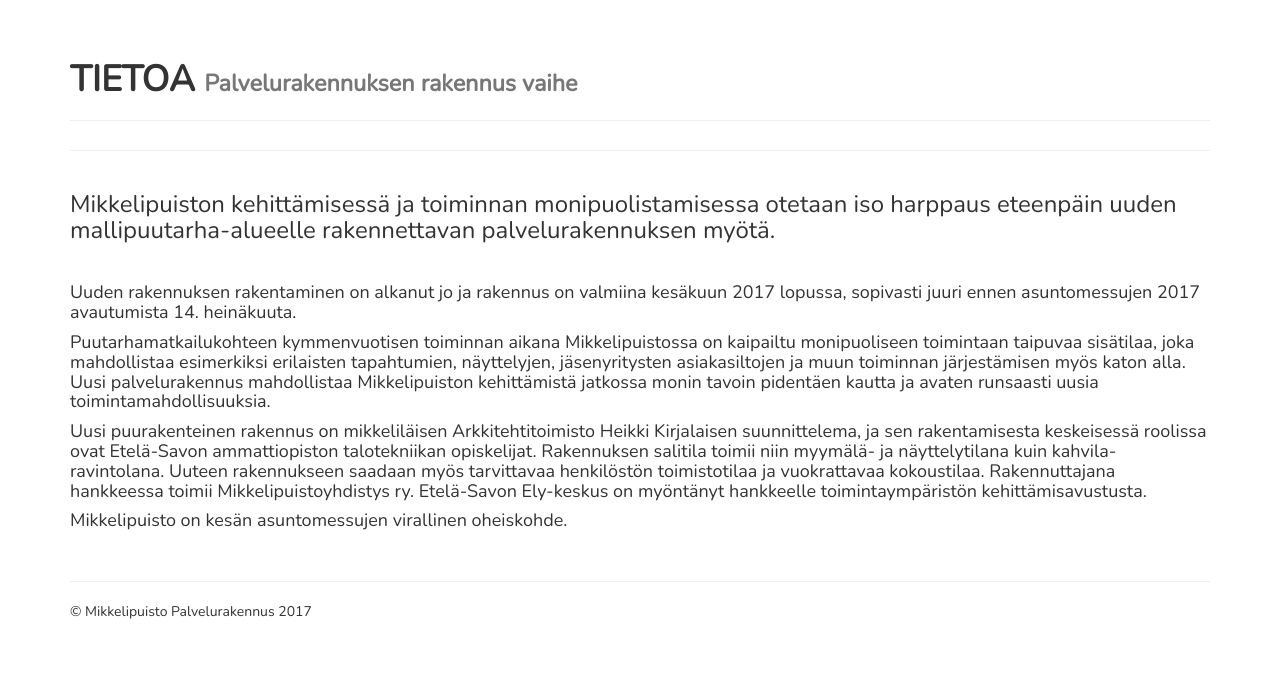
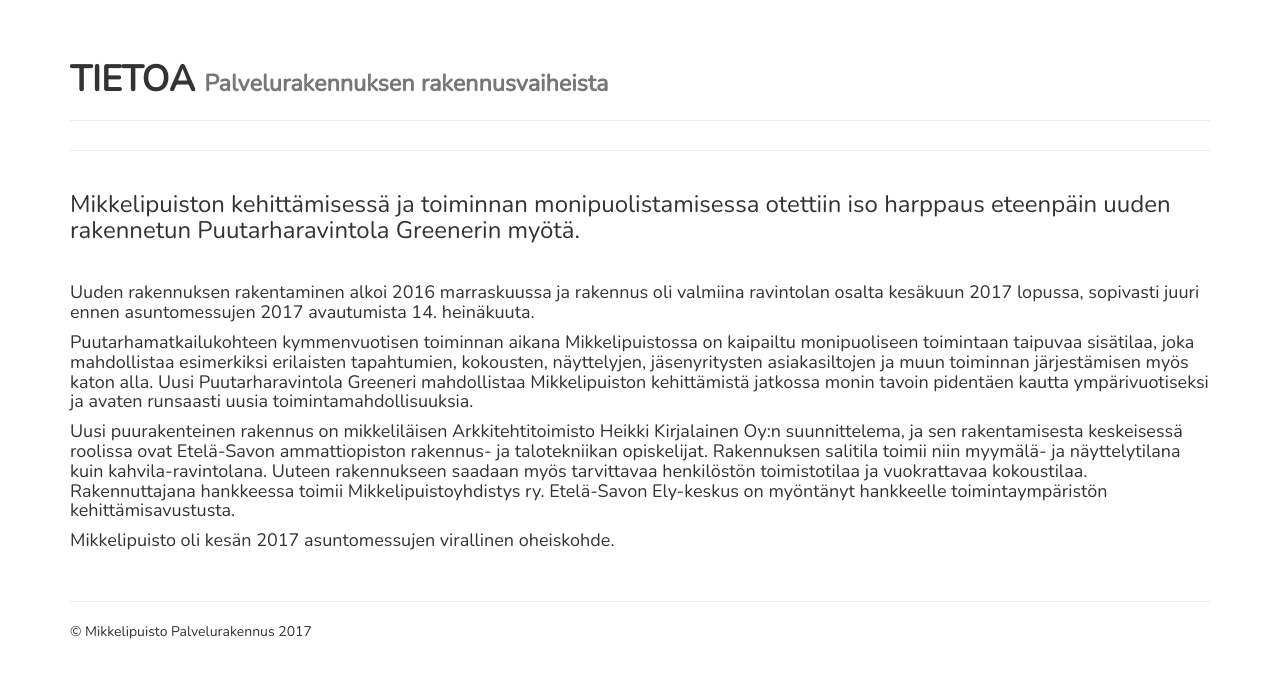
Before and after one commit to datamonnit/mikkelipuisto_v2, a CodeIgniter app: page /database/ in a window 1280 px wide. Shown: the part 112-800 px from the top of the page. Run offline with CodeIgniter, Linux system fonts and the light colour scheme; some libraries are stand-ins or nearby versions.

Commit message:
Etusivun muokkausta

```diff
--- a/application/views/pages/etusivu.php
+++ b/application/views/pages/etusivu.php
@@ -1,19 +1,17 @@
 <div class="row">
     <div class="col-lg-12">
         <h1 class="page-header"><b>TIETOA</b>
-              <small><b>Palvelurakennuksen rakennus vaihe</b></small>
+              <small><b>Palvelurakennuksen rakennusvaiheista</b></small>
               <hr>
         </h1>
     </div>
 </div>
 
-<h3>Mikkelipuiston kehittämisessä ja toiminnan monipuolistamisessa otetaan iso harppaus eteenpäin uuden mallipuutarha-alueelle rakennettavan palvelurakennuksen myötä.</h3>
+<h3>Mikkelipuiston kehittämisessä ja toiminnan monipuolistamisessa otettiin iso harppaus eteenpäin uuden rakennetun Puutarharavintola Greenerin myötä.</h3>
 <br>
-<h4>Uuden rakennuksen rakentaminen on alkanut jo ja rakennus on valmiina kesäkuun 2017 lopussa, sopivasti juuri ennen asuntomessujen 2017 avautumista 14. heinäkuuta.</h4>
-<h4>Puutarhamatkailukohteen kymmenvuotisen toiminnan aikana Mikkelipuistossa on kaipailtu monipuoliseen toimintaan taipuvaa sisätilaa, joka mahdollistaa esimerkiksi erilaisten tapahtumien, näyttelyjen,
- jäsenyritysten asiakasiltojen ja muun toiminnan järjestämisen myös katon alla. Uusi palvelurakennus mahdollistaa Mikkelipuiston kehittämistä jatkossa monin tavoin pidentäen kautta ja avaten runsaasti uusia toimintamahdollisuuksia.</h4>
-<h4>Uusi puurakenteinen rakennus on mikkeliläisen Arkkitehtitoimisto Heikki Kirjalaisen suunnittelema, ja sen rakentamisesta keskeisessä roolissa ovat Etelä-Savon ammattiopiston talotekniikan opiskelijat. Rakennuksen salitila toimii niin myymälä- ja näyttelytilana kuin kahvila-ravintolana.
- Uuteen rakennukseen saadaan myös tarvittavaa henkilöstön toimistotilaa ja vuokrattavaa kokoustilaa. Rakennuttajana hankkeessa toimii Mikkelipuistoyhdistys ry. Etelä-Savon Ely-keskus on myöntänyt hankkeelle toimintaympäristön kehittämisavustusta.</h4>
-<h4>Mikkelipuisto on kesän asuntomessujen virallinen oheiskohde.</h4>
+<h4>Uuden rakennuksen rakentaminen alkoi 2016 marraskuussa ja rakennus oli valmiina ravintolan osalta kesäkuun 2017 lopussa, sopivasti juuri ennen asuntomessujen 2017 avautumista 14. heinäkuuta.</h4>
+<h4>Puutarhamatkailukohteen kymmenvuotisen toiminnan aikana Mikkelipuistossa on kaipailtu monipuoliseen toimintaan taipuvaa sisätilaa, joka mahdollistaa esimerkiksi erilaisten tapahtumien, kokousten, näyttelyjen, jäsenyritysten asiakasiltojen ja muun toiminnan järjestämisen myös katon alla. Uusi Puutarharavintola Greeneri mahdollistaa Mikkelipuiston kehittämistä jatkossa monin tavoin pidentäen kautta ympärivuotiseksi ja avaten runsaasti uusia toimintamahdollisuuksia.</h4>
+<h4>Uusi puurakenteinen rakennus on mikkeliläisen Arkkitehtitoimisto Heikki Kirjalainen Oy:n suunnittelema, ja sen rakentamisesta keskeisessä roolissa ovat Etelä-Savon ammattiopiston rakennus- ja talotekniikan opiskelijat. Rakennuksen salitila toimii niin myymälä- ja näyttelytilana kuin kahvila-ravintolana. Uuteen rakennukseen saadaan myös tarvittavaa henkilöstön toimistotilaa ja vuokrattavaa kokoustilaa. Rakennuttajana hankkeessa toimii Mikkelipuistoyhdistys ry. Etelä-Savon Ely-keskus on myöntänyt hankkeelle toimintaympäristön kehittämisavustusta.</h4>
+<h4>Mikkelipuisto oli kesän 2017 asuntomessujen virallinen oheiskohde.</h4>
 <br>
 <hr>
```
